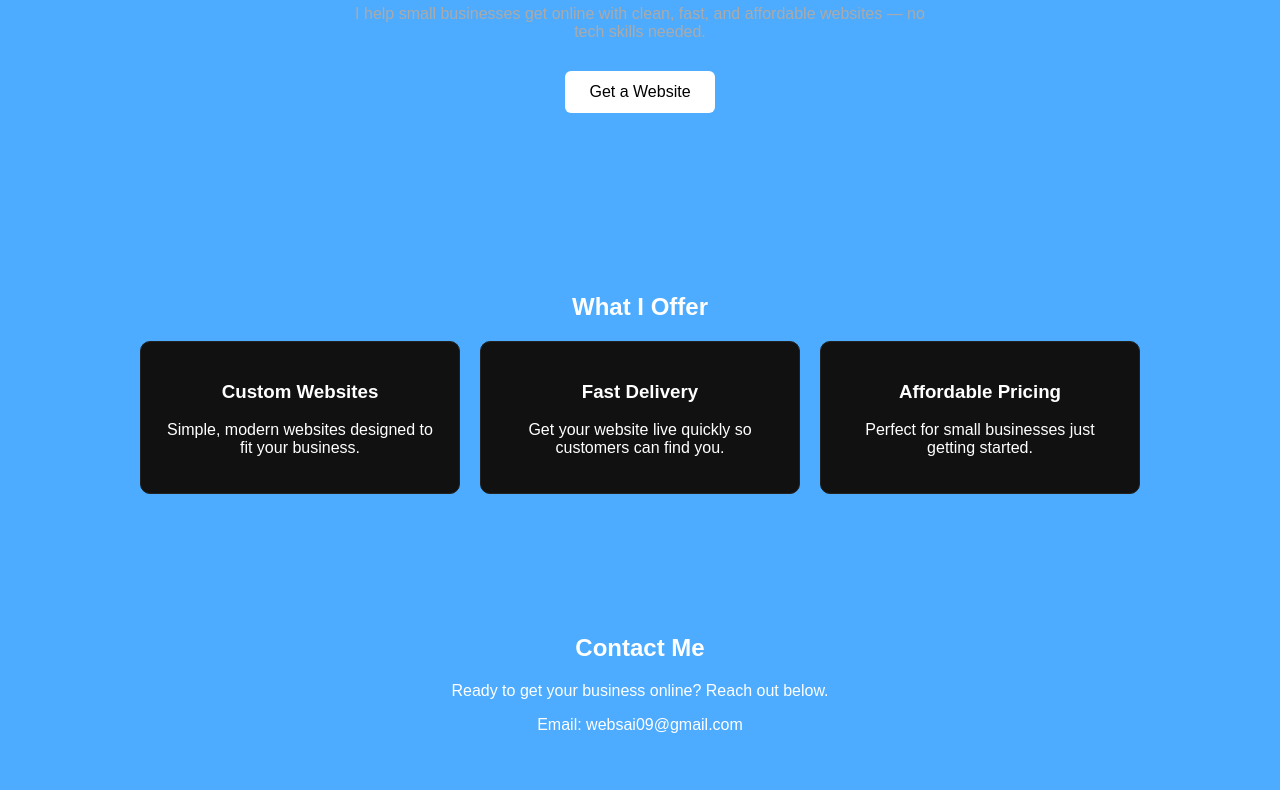
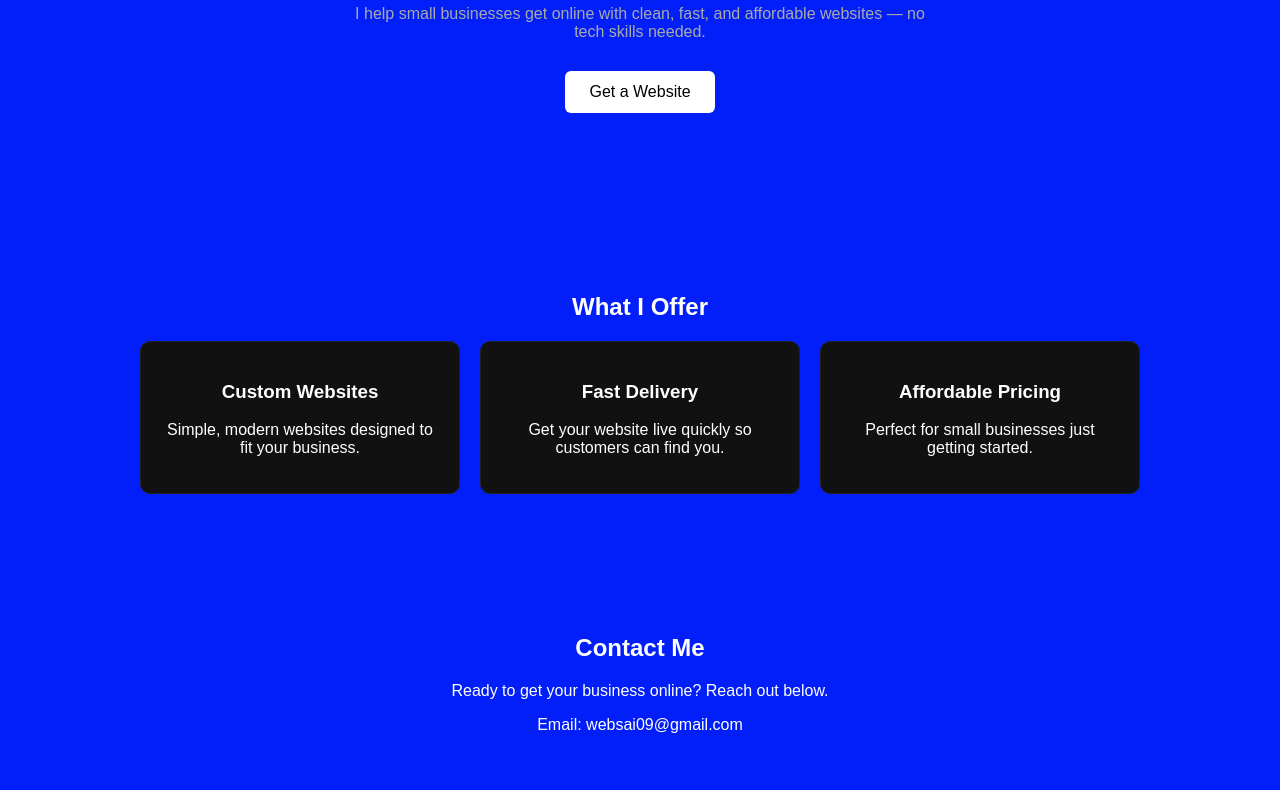
Before and after one commit to WebSai738/WebSai738.github.io, a plain HTML site: page index.html in a window 1280 px wide. Shown: the part 257-1047 px from the top of the page. Drawn offline with Linux system fonts and the light colour scheme.

Commit message:
index.html

```diff
--- a/index.html
+++ b/index.html
@@ -8,7 +8,7 @@
     body {
       margin: 0;
       font-family: Arial, sans-serif;
-      background-color: #4dacff;
+      background-color: #021ffa;
       color: #ffffff;
     }
     header {
```
